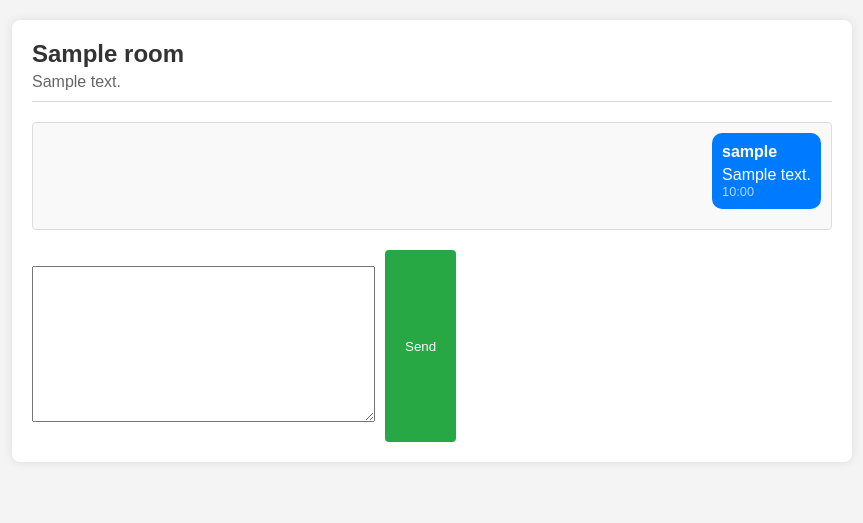
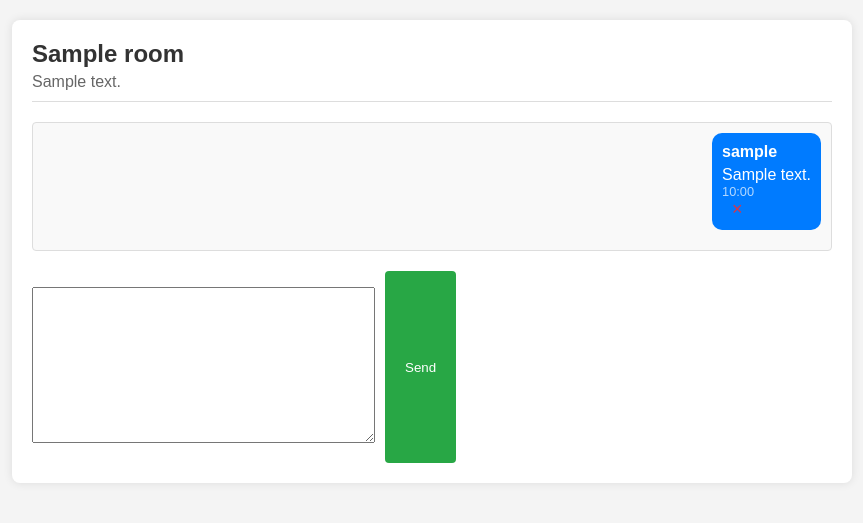
Before and after one commit to kedorlaomer/elite-chat, a Django app: page /room/1/ in a window 1280 px wide. Shown: the part 67-590 px from the top of the page, without its empty margins (208-1071 px from the left). Run offline with Django 5.2, Linux system fonts and the light colour scheme; a user stored in the database is signed in; tables that the repository leaves empty hold one stand-in row (values such as "Sample post"); some libraries are stand-ins or nearby versions.

Commit message:
Add delete message functionality with button for own messages and admin for all

```diff
--- a/chat/templates/room.html
+++ b/chat/templates/room.html
@@ -118,6 +118,18 @@
         font-weight: bold;
         background-color: #f9f9f9;
     }
+    .delete-btn {
+        background: none;
+        border: none;
+        color: #dc3545;
+        font-size: 18px;
+        cursor: pointer;
+        padding: 0;
+        margin-left: 10px;
+    }
+    .delete-btn:hover {
+        color: #c82333;
+    }
 </style>
 {% endblock %}
 
@@ -134,6 +146,12 @@
                     <div class="message-author">{{ message.author.username }}</div>
                      <div>{{ message.content|safe }}</div>
                     <div class="message-time">{{ message.created_at|date:"H:i" }}</div>
+                    {% if message.author == user or user.is_staff %}
+                        <form method="post" action="{% url 'delete_message' message.id %}" style="display:inline;">
+                            {% csrf_token %}
+                            <button type="submit" class="delete-btn" title="Delete message">×</button>
+                        </form>
+                    {% endif %}
                     {% if not message.approved and message.author == user %}<div class="pending">{% trans "(pending approval)" %}</div>{% endif %}
                 </div>
             </div>
--- a/chat/views.py
+++ b/chat/views.py
@@ -7,6 +7,7 @@ from django.contrib import messages
 from django.db import models
 from django.http import JsonResponse, HttpResponse
 from django.views.decorators.csrf import csrf_exempt
+from django.views.decorators.http import require_POST
 from .models import Profile, Room, Message, Image
 from .forms import MessageForm
 
@@ -87,10 +88,10 @@ def home(request):
 
 @csrf_exempt
 def upload_image(request):
-    logger.info("upload_image called with method: %s", request.method)
+    print("upload_image called with method:", request.method)
     if request.method == 'POST' and request.FILES.get('upload'):
         file = request.FILES['upload']
-        logger.info("Uploading file: %s, size: %s", file.name, file.size)
+        print("Uploading file:", file.name, "size:", file.size)
         data = b''
         for chunk in file.chunks():
             data += chunk
@@ -99,11 +100,11 @@ def upload_image(request):
             filename=file.name,
             content_type=file.content_type
         )
-        logger.info("Image created with id: %s", image.id)
+        print("Image created with id:", image.id)
         url = request.build_absolute_uri(f'/image/{image.id}/')
-        logger.info("Returning URL: %s", url)
+        print("Returning URL:", url)
         return JsonResponse({'url': url})
-    logger.warning("Invalid request to upload_image")
+    print("Invalid request to upload_image")
     return JsonResponse({'error': 'Invalid request'}, status=400)
 
 def serve_image(request, image_id):
@@ -111,3 +112,11 @@ def serve_image(request, image_id):
     image = get_object_or_404(Image, id=image_id)
     logger.info("Serving image: %s, size: %s", image.filename, len(image.data))
     return HttpResponse(image.data, content_type=image.content_type)
+
+@require_POST
+@login_required
+def delete_message(request, message_id):
+    message = get_object_or_404(Message, id=message_id)
+    if message.author == request.user or request.user.is_staff:
+        message.delete()
+    return redirect('room', room_id=message.room.id)
--- a/elite_chat/urls.py
+++ b/elite_chat/urls.py
@@ -18,7 +18,7 @@ from django.contrib import admin
 from django.urls import path, include
 from django.conf import settings
 from django.conf.urls.static import static
-from chat.views import set_password, CustomLoginView, dashboard, home, profile, room, upload_image, serve_image
+from chat.views import set_password, CustomLoginView, dashboard, home, profile, room, upload_image, serve_image, delete_message
 
 urlpatterns = [
     path('', home, name='home'),
@@ -29,6 +29,7 @@ urlpatterns = [
     path('set_password/', set_password, name='set_password'),
     path('dashboard/', dashboard, name='dashboard'),
     path('room/<int:room_id>/', room, name='room'),
+    path('message/<int:message_id>/delete/', delete_message, name='delete_message'),
     path('upload_image/', upload_image, name='upload_image'),
     path('image/<int:image_id>/', serve_image, name='serve_image'),
     path('ckeditor5/image_upload/', upload_image, name='ckeditor_upload'),
```
